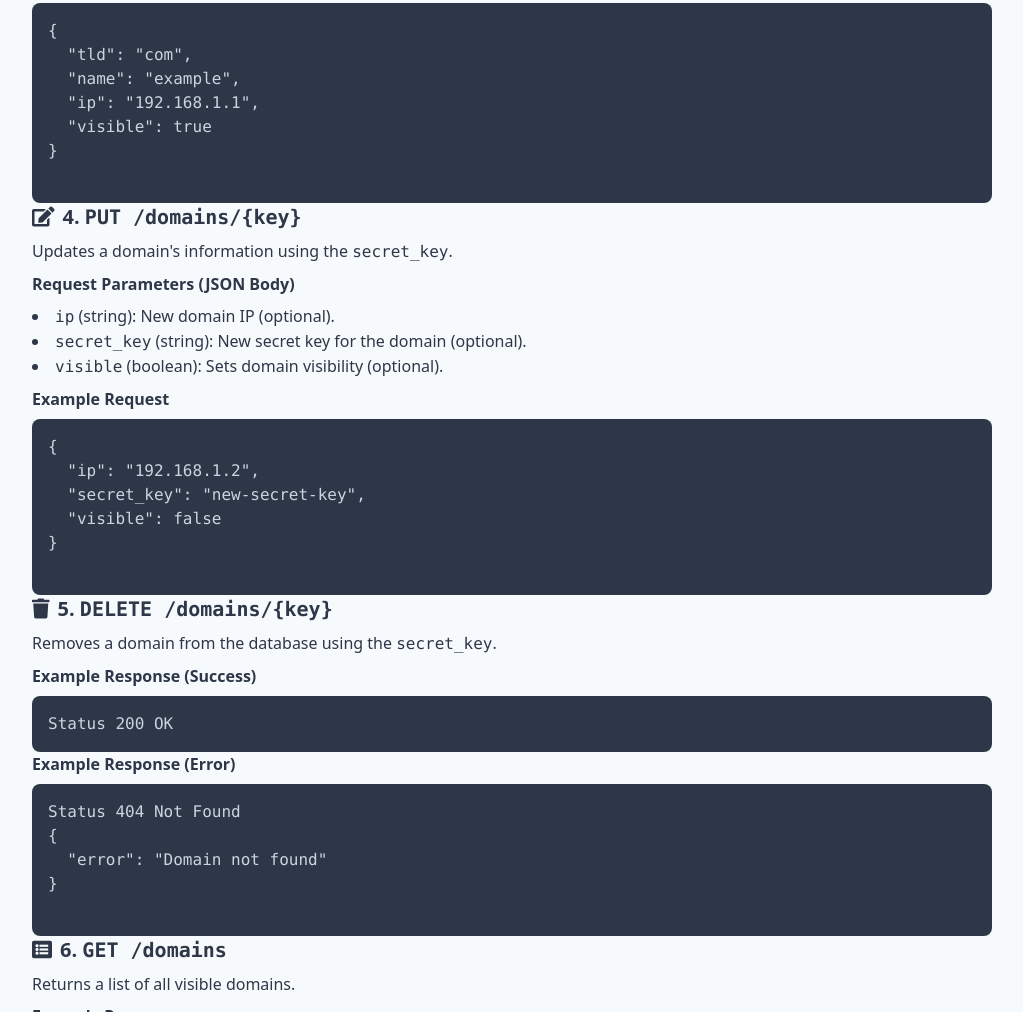
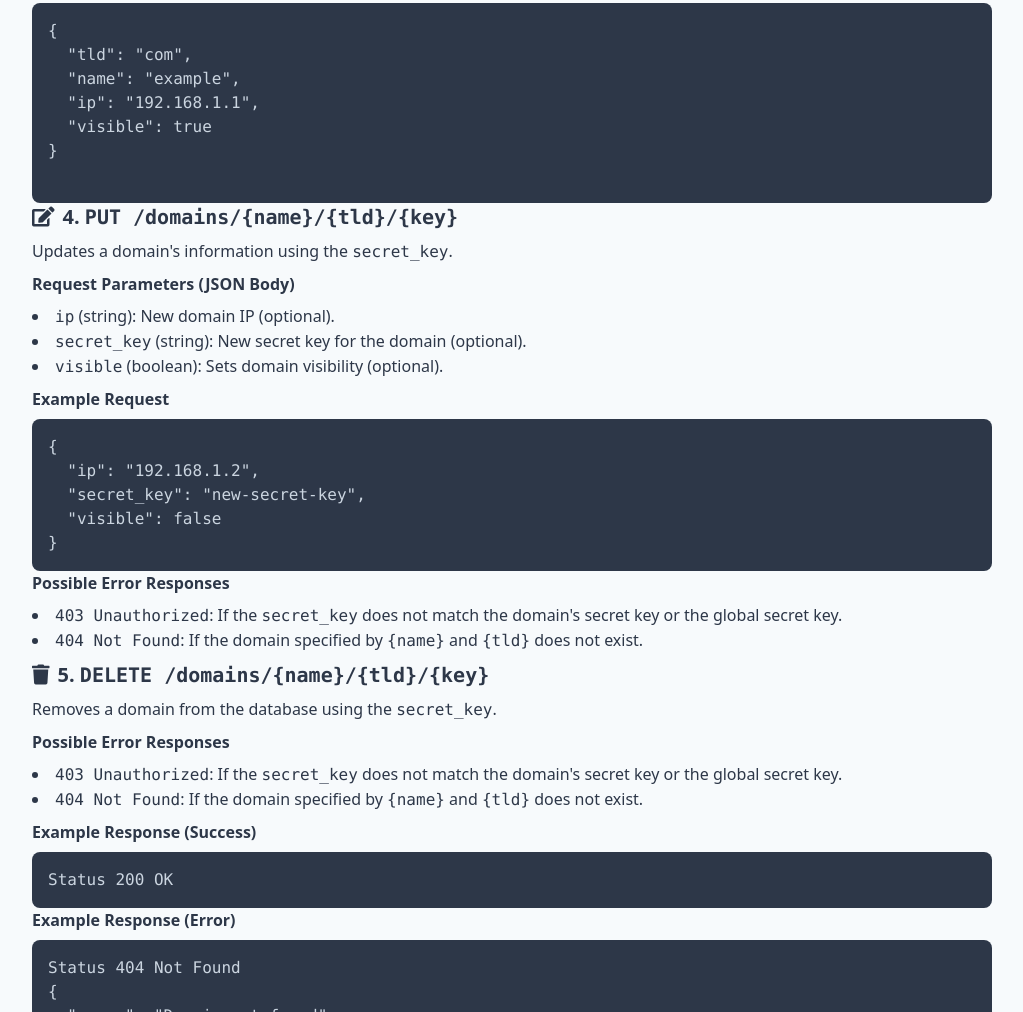
Before and after one commit to kleeedolinux/voidweb-api-docs, a plain HTML site: page index.html in a window 1280 px wide. Shown: the part 1302-2314 px from the top of the page, without its empty margins (256-1279 px from the left). Drawn offline with nearby package versions, Linux system fonts and the light colour scheme.

Commit message:
update about new domain logic

```diff
--- a/index.html
+++ b/index.html
@@ -150,8 +150,7 @@
   "visible": true
 }
         </pre>
-
-        <h3 id="put-domain" class="text-xl font-semibold mb-2"><i class="fas fa-edit mr-2"></i>4. <code>PUT /domains/{key}</code></h3>
+<h3 id="put-domain" class="text-xl font-semibold mb-2"><i class="fas fa-edit mr-2"></i>4. <code>PUT /domains/{name}/{tld}/{key}</code></h3>
 <p class="mb-2">Updates a domain's information using the <code>secret_key</code>.</p>
 <h4 class="font-semibold mb-2">Request Parameters (JSON Body)</h4>
 <ul class="list-disc list-inside mb-2">
@@ -168,8 +167,20 @@
 }
 </pre>
 
-        <h3 id="delete-domain" class="text-xl font-semibold mb-2"><i class="fas fa-trash mr-2"></i>5. <code>DELETE /domains/{key}</code></h3>
+<h4 class="font-semibold mb-2">Possible Error Responses</h4>
+<ul class="list-disc list-inside mb-2">
+    <li><code>403 Unauthorized</code>: If the <code>secret_key</code> does not match the domain's secret key or the global secret key.</li>
+    <li><code>404 Not Found</code>: If the domain specified by <code>{name}</code> and <code>{tld}</code> does not exist.</li>
+</ul>
+
+<h3 id="delete-domain" class="text-xl font-semibold mb-2"><i class="fas fa-trash mr-2"></i>5. <code>DELETE /domains/{name}/{tld}/{key}</code></h3>
 <p class="mb-2">Removes a domain from the database using the <code>secret_key</code>.</p>
+<h4 class="font-semibold mb-2">Possible Error Responses</h4>
+<ul class="list-disc list-inside mb-2">
+    <li><code>403 Unauthorized</code>: If the <code>secret_key</code> does not match the domain's secret key or the global secret key.</li>
+    <li><code>404 Not Found</code>: If the domain specified by <code>{name}</code> and <code>{tld}</code> does not exist.</li>
+</ul>
+
 <h4 class="font-semibold mb-2">Example Response (Success)</h4>
 <pre>Status 200 OK</pre>
 <h4 class="font-semibold mb-2">Example Response (Error)</h4>
```
Lines whose indentation alone changed are shown as unchanged.
